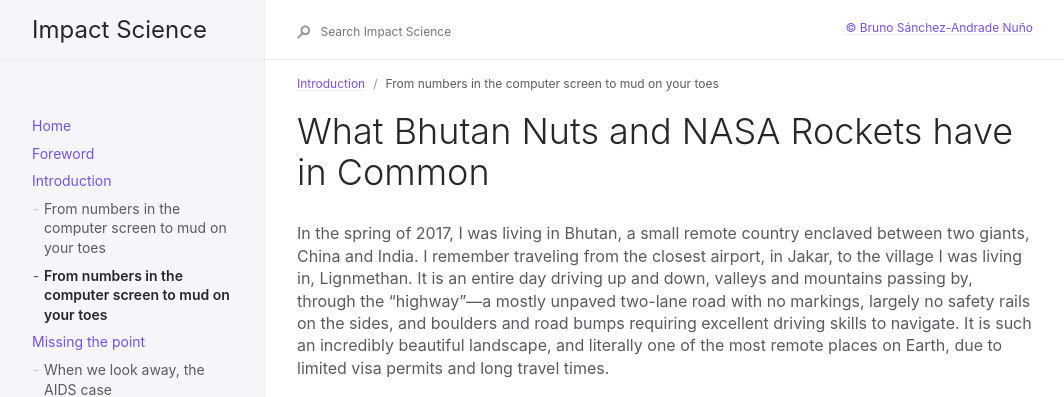
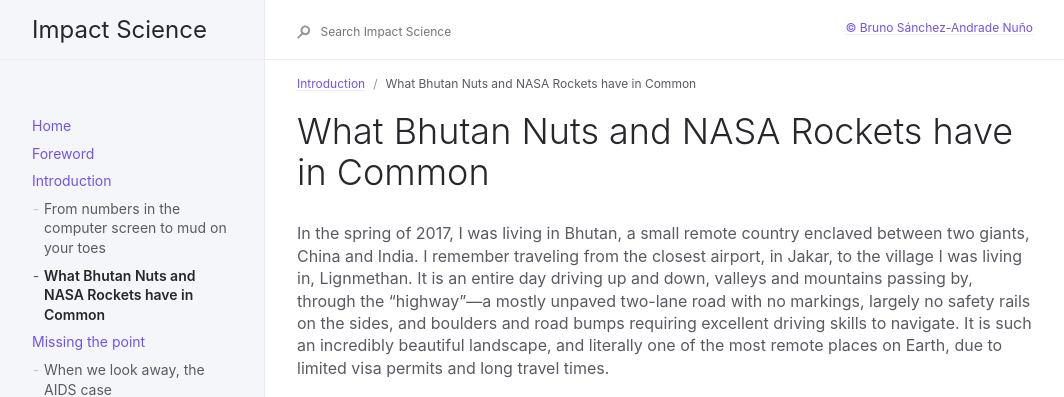
Before and after one commit to brunosan/impactscience-book, a Jekyll site: the page built from docs/nuts.md, in a window 1280 px wide. Shown: the top 397 px of the page, without its empty margins (91-1155 px from the left). Built offline with Jekyll 4.4.1, drawn with Linux system fonts in a browser that asks for light colours.

Commit message:
Fix section title

```diff
--- a/docs/nuts.md
+++ b/docs/nuts.md
@@ -1,6 +1,6 @@
 ---
 layout: default
-title: From numbers in the computer screen to mud on your toes
+title: What Bhutan Nuts and NASA Rockets have in Common
 parent: Introduction
 nav_order: 5
 ---
```
